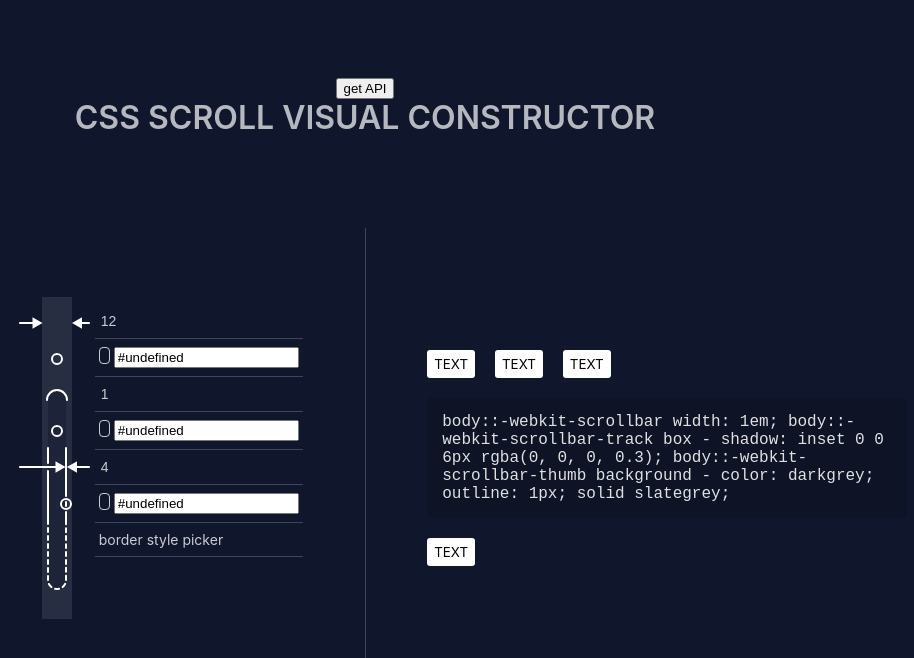
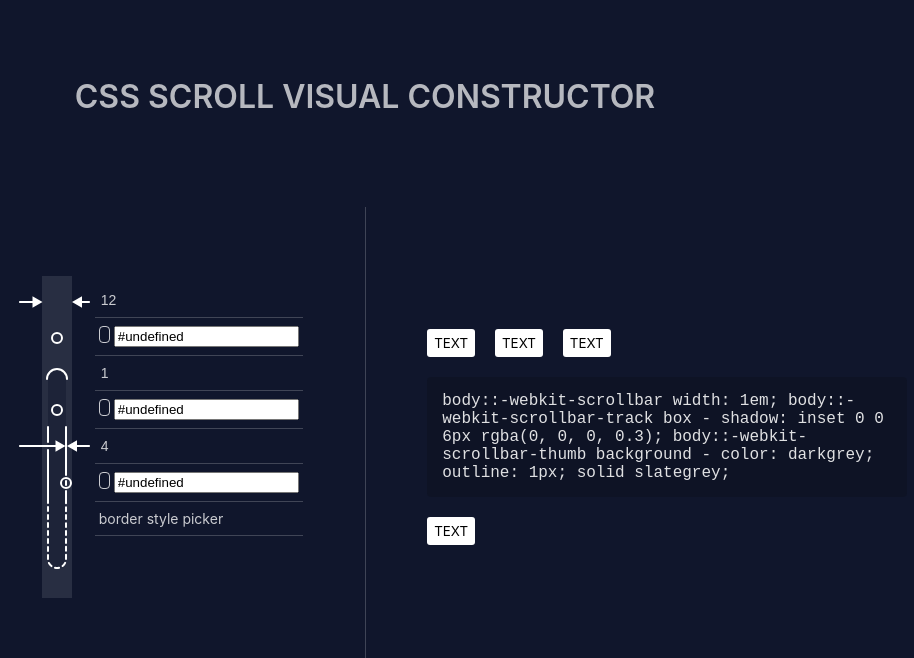
Before and after one commit to Dompower25/scroll-generator-react, a React (Vite) app: page / in a window 1280 px wide. Shown: the top 658 px of the page, without its empty margins (275-1189 px from the left). Built offline with nearby package versions, Linux system fonts and the light colour scheme.

Commit message:
removed unused tags

```diff
--- a/src/App.tsx
+++ b/src/App.tsx
@@ -4,37 +4,9 @@ import autentification from '../aut'
 
 function App() {
 
-
-  const getApiArmtek = async () => {
-    const url = 'http://ws.armtek.by/api/ws_search/search?format=json';
-
-    const data = {
-      VKORG: '2000',
-      KUNNR_RG: '43077259',
-      PIN: '5PK1025'
-    };
-
-    fetch(url, {
-      method: 'POST',
-      headers: {
-        'Content-Type': 'application/json',
-      },
-
-      body: JSON.stringify(data)
-    })
-      .then(response => response.json())
-      .then(data => {
-        console.log('Успех:', data);
-      })
-      .catch((error) => {
-        console.error('Ошибка:', error);
-      });
-  }
-
   return (
     <>
       <div className='template'>
-        <button onClick={getApiArmtek}>get API</button>
         <div className="main_title">css scroll visual constructor</div>
         <Wrapper />
       </div>
```
